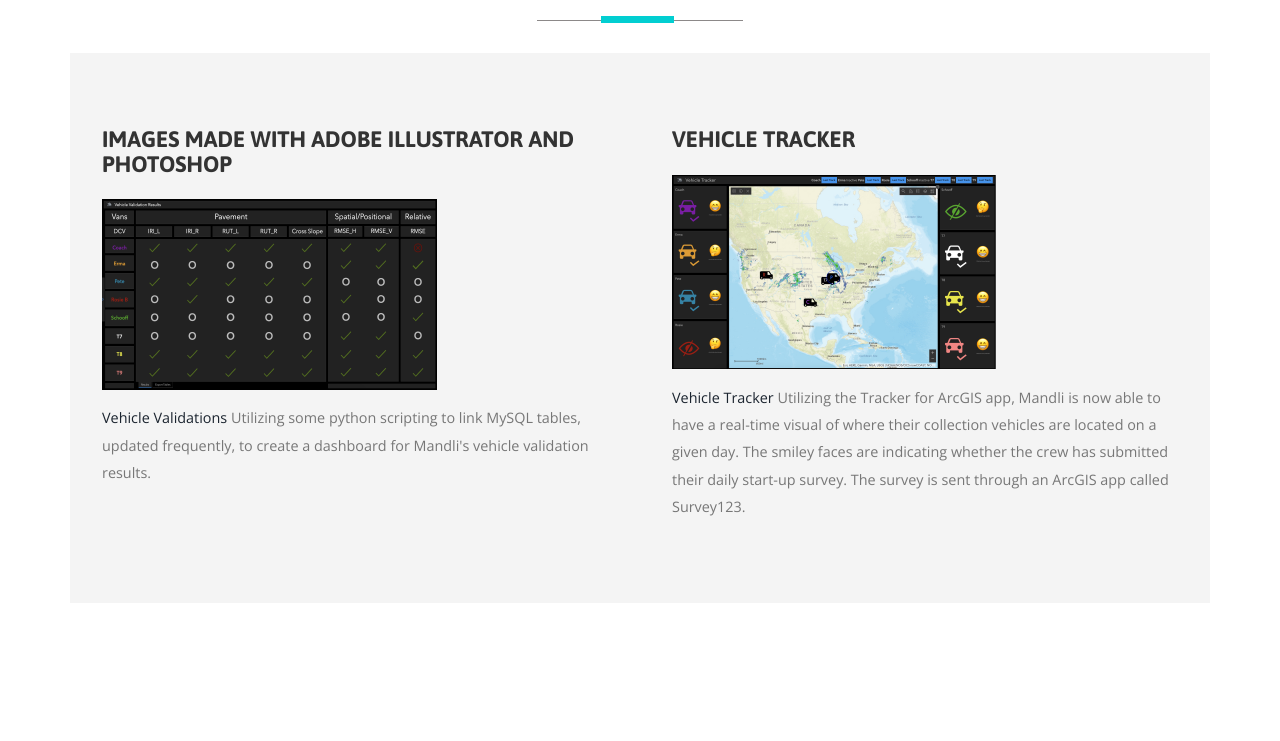
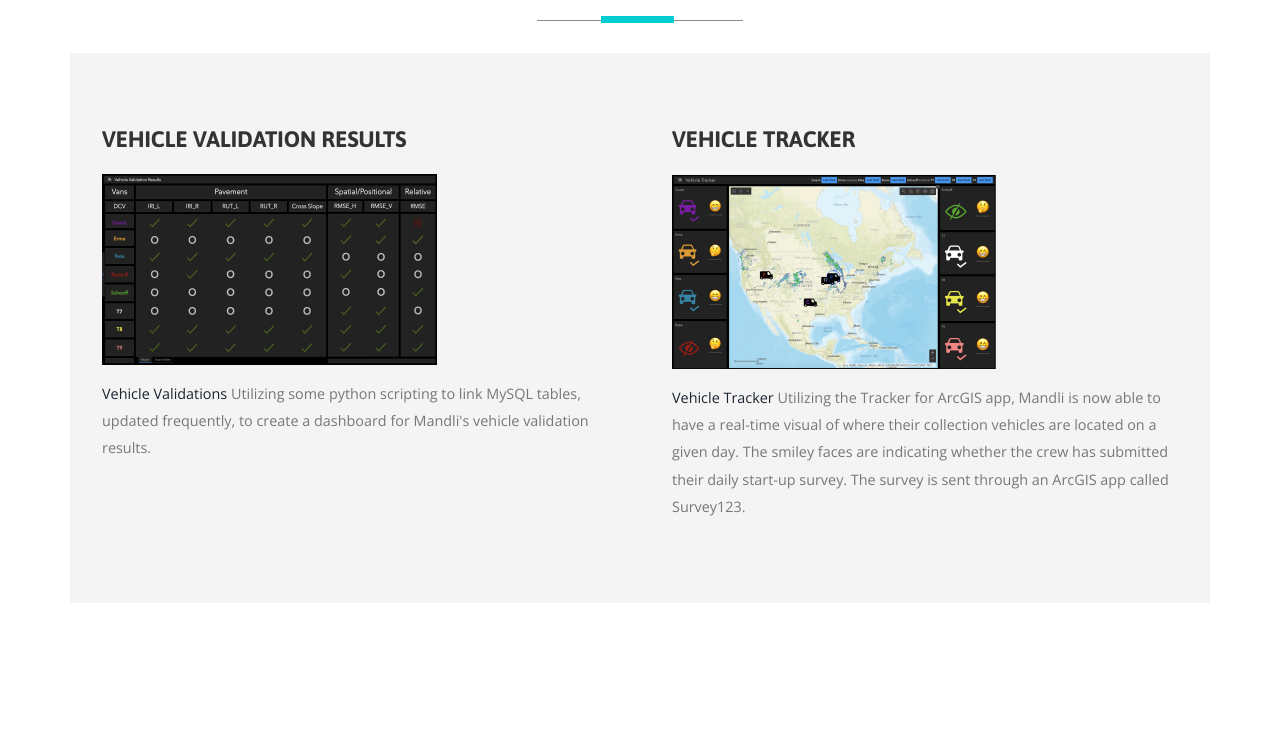
Before and after one commit to jlboyden/JBPortfolio, a plain HTML site: page index.html in a window 1280 px wide. Shown: the part 2867-3608 px from the top of the page. Drawn offline with nearby package versions, Linux system fonts and the light colour scheme; files whose address does not match are found by name.

Commit message:
Update index.html

```diff
--- a/index.html
+++ b/index.html
@@ -286,7 +286,7 @@ Smartphone Compatible web template" />
           survey is sent through an ArcGIS app called Survey123.</p>
         </div>
         <div class="col-md-6 news-text">
-          <h3> </a>Images made with Adobe Illustrator and Photoshop</a></h3>
+          <h3> </a>Vehicle Validation Results</a></h3>
           <figure>
           <img src='assets/vehiclevalidations.png' alt='missing' />
           </figure>
```
